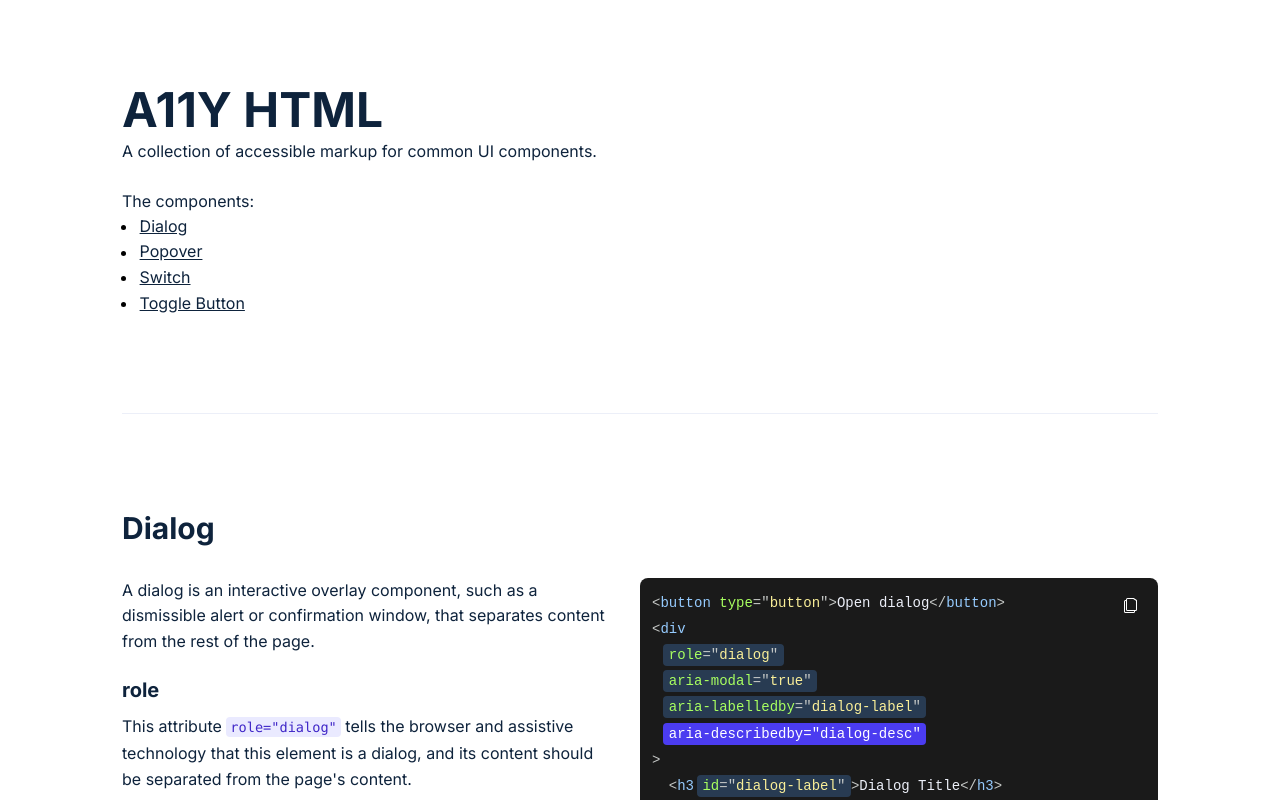
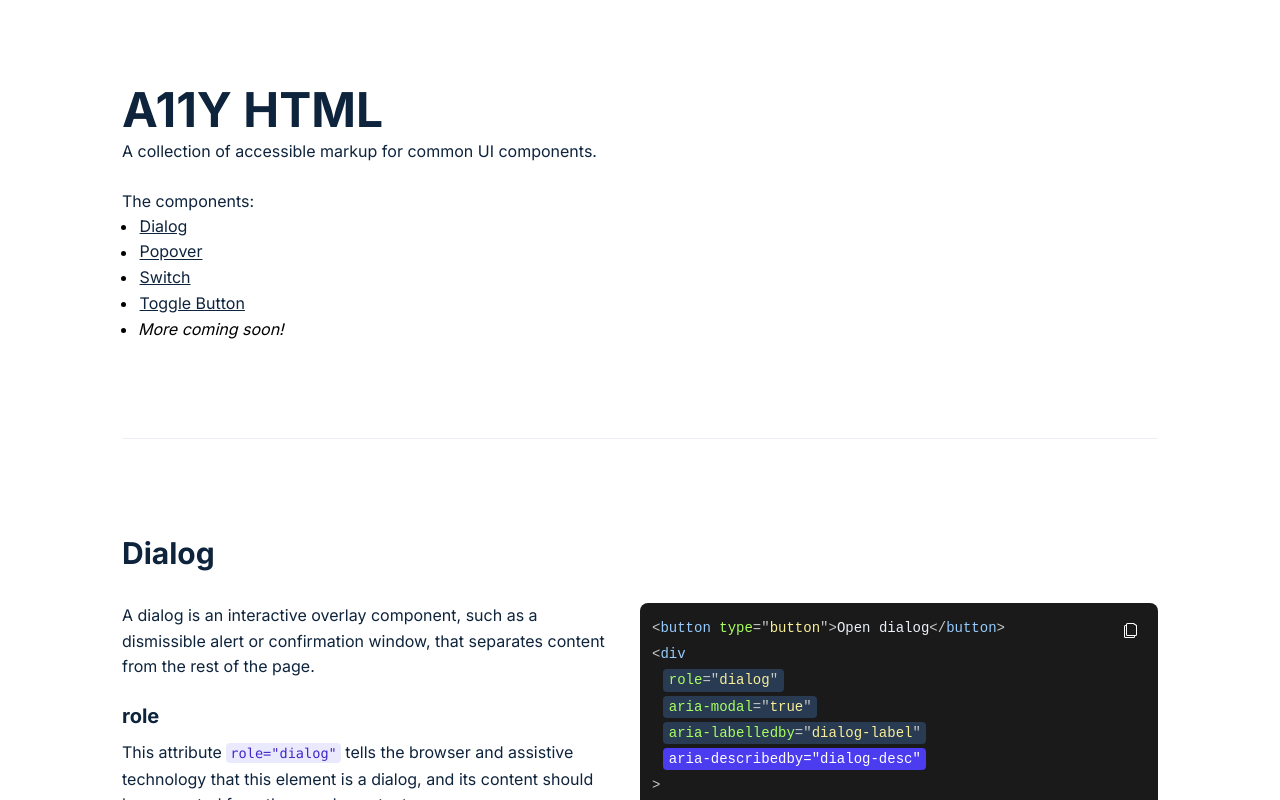
Before and after one commit to jonambas/a11y-html, a Next.js app: page / in a window 1280 px wide. Shown: the top 800 px of the page. Built offline with nearby package versions, Linux system fonts and the light colour scheme.

Commit message:
feat: add more coming soon text

```diff
--- a/components/Toc.tsx
+++ b/components/Toc.tsx
@@ -22,6 +22,9 @@ export const Toc: FC = () => {
         <li>
           <InlineLink href="#togglebutton">Toggle Button</InlineLink>
         </li>
+        <li>
+          <em>More coming soon!</em>
+        </li>
       </ul>
     </nav>
   );
```
